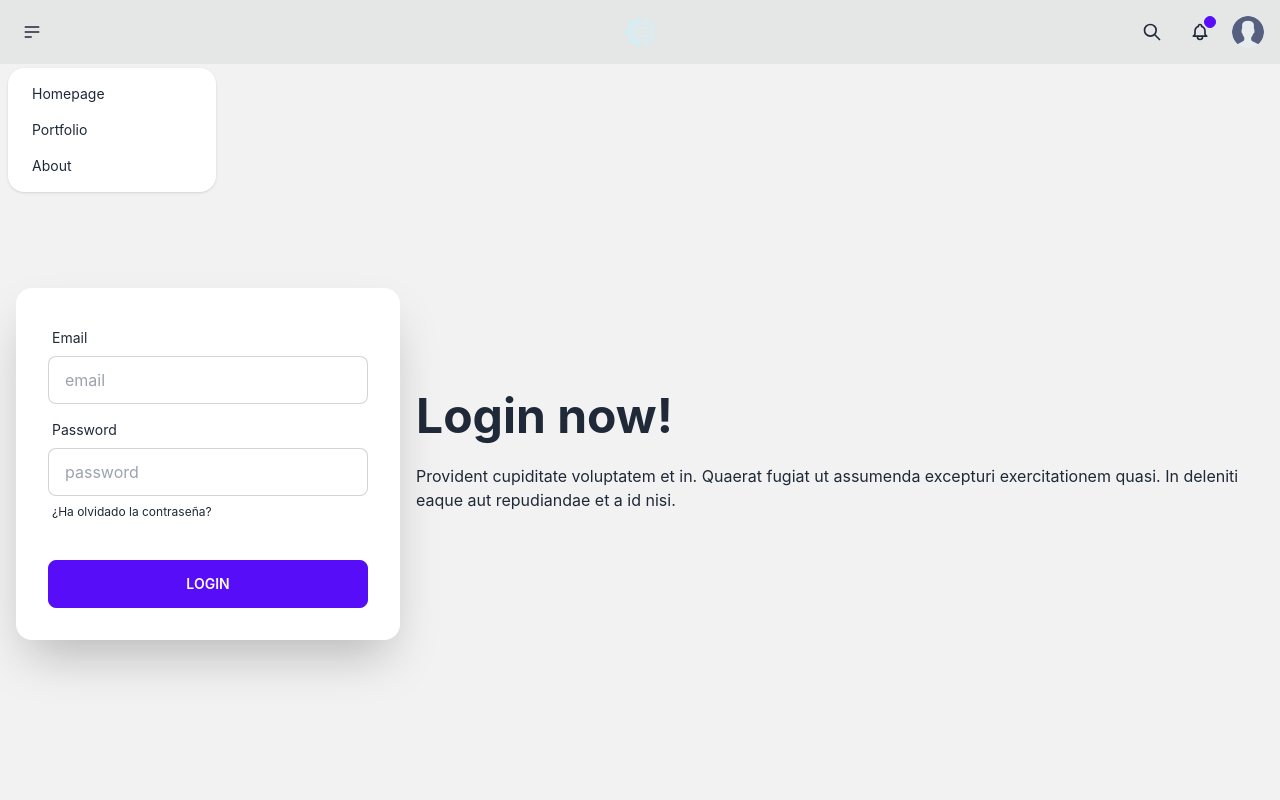
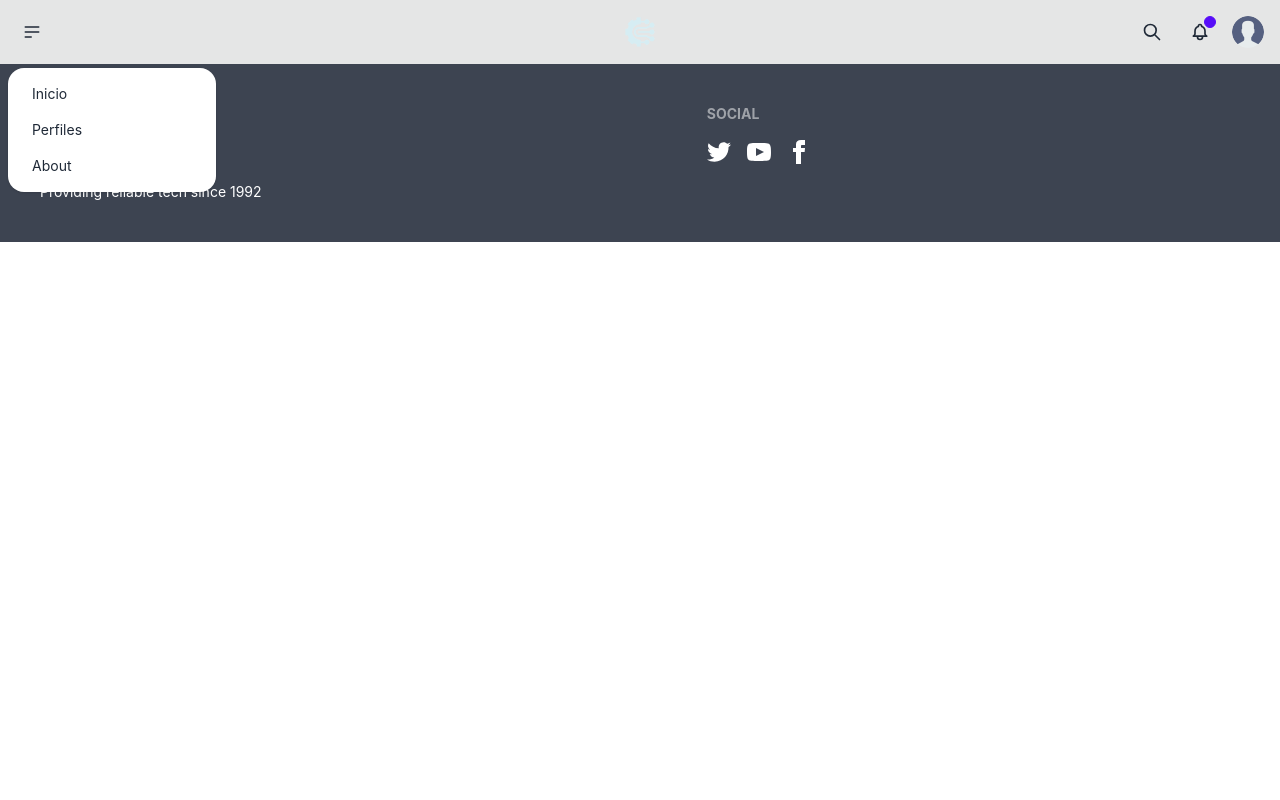
Before and after one commit to delforhelver/Portal_empleo, a React (Create React App) app in the folder portal_trabajo/: page / in a window 1280 px wide. Both pictures are taken after a click on the label 32 px from the left and 32 px from the top of the page. Shown: the top 800 px of the page. Built offline with nearby package versions, Linux system fonts and the light colour scheme.

Commit message:
Agregando React-Router

```diff
--- a/portal_trabajo/package.json
+++ b/portal_trabajo/package.json
@@ -11,6 +11,7 @@
     "daisyui": "^2.49.0",
     "react": "^18.2.0",
     "react-dom": "^18.2.0",
+    "react-router-dom": "^6.8.0",
     "react-scripts": "5.0.1",
     "react-select": "^5.7.0",
     "react-transition-group": "^4.4.5",
--- a/portal_trabajo/src/App.js
+++ b/portal_trabajo/src/App.js
@@ -6,16 +6,19 @@ import SelectMode from './Components/SelectMode';
 import Profiles from './Components/Profiles';
 import SaveProfile from './Components/SaveProfile';
 import Login from './Components/Login';
+import { BrowserRouter, Routes, Route } from 'react-router-dom';
 
 function App() {
   return (
    <>
+   <BrowserRouter>
    <NavBar/>
- {/*  <SelectMode/>  */}
-  {/* <Profiles/>   */}
- {/* <SaveProfile/> */}
-   <Login/>
+   <Routes>
+    <Route path="/profiles" element={<Profiles/>} />
+   </Routes>
    <Footer/>
+   </BrowserRouter>
+
    </>
   );
 }
--- a/portal_trabajo/src/Components/NavBar.js
+++ b/portal_trabajo/src/Components/NavBar.js
@@ -1,6 +1,7 @@
 import React from 'react';
 import logo from "../assets/img/logo.png";
 import userImg from "../assets/img/usuario.png";
+import { Link } from 'react-router-dom';
 
 const NavBar = () => {
   return (
@@ -12,8 +13,8 @@ const NavBar = () => {
                 <svg xmlns="http://www.w3.org/2000/svg" className="h-5 w-5" fill="none" viewBox="0 0 24 24" stroke="currentColor"><path strokeLinecap="round" strokeLinejoin="round" strokeWidth="2" d="M4 6h16M4 12h16M4 18h7" /></svg>
             </label>
             <ul tabIndex={0} className="menu menu-compact dropdown-content mt-3 p-2 shadow bg-base-100 rounded-box w-52">
-                <li><a>Homepage</a></li>
-                <li><a>Portfolio</a></li>
+                <li><Link to='/'>Inicio</Link></li>
+                <li><Link to='/profiles'>Perfiles</Link></li>
                 <li><a>About</a></li>
             </ul>
             </div>
```
Also changed, not shown: 1 other file (tests, documents, lock files or other folders).
